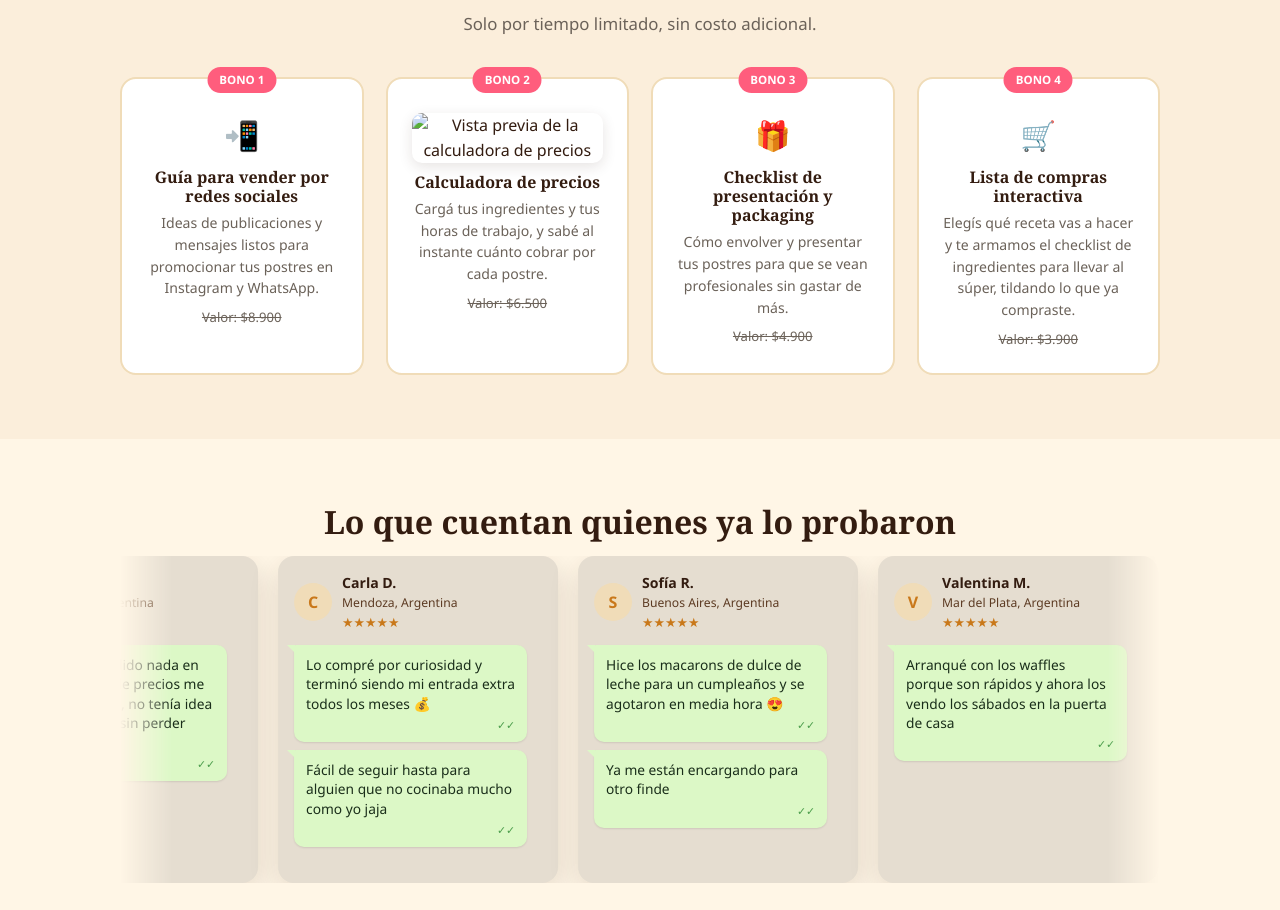
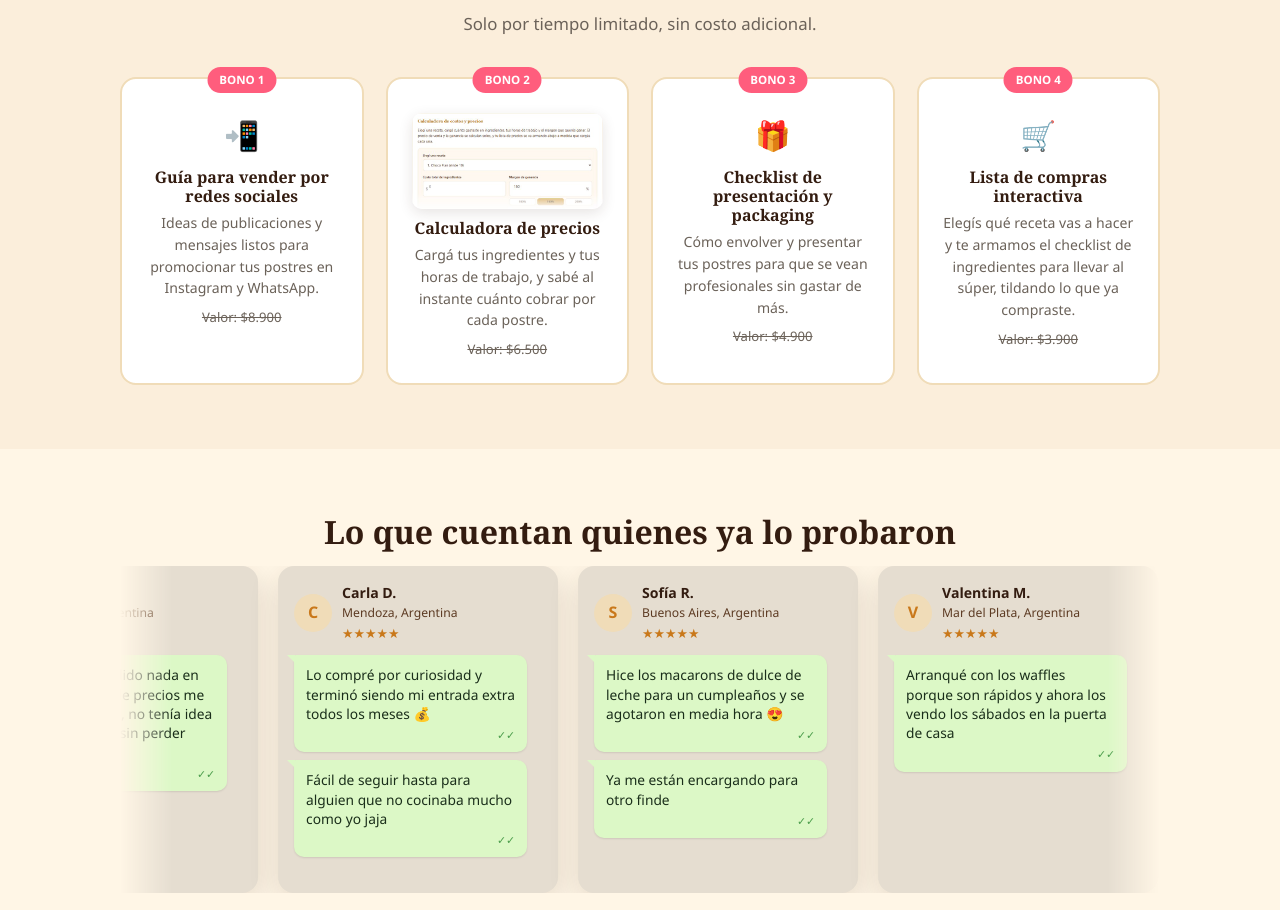
Before and after one commit to CampusEmprendedor/Postres-de-Oro, a plain HTML site: page index.html in a window 1280 px wide. Shown: the part 4949-5859 px from the top of the page. Drawn offline with Linux system fonts and the light colour scheme.

Commit message:
Update index.html

```diff
--- a/index.html
+++ b/index.html
@@ -729,7 +729,7 @@
       </div>
       <div class="bonus-card">
         <span class="bonus-tag">BONO 2</span>
-        <img class="bonus-preview" src="img/bono2-preview.jpg" alt="Vista previa de la calculadora de precios" loading="lazy">
+        <img class="bonus-preview" src="img/recetas/bono2-preview.jpg" alt="Vista previa de la calculadora de precios" loading="lazy">
         <h3>Calculadora de precios</h3>
         <p>Cargá tus ingredientes y tus horas de trabajo, y sabé al instante cuánto cobrar por cada postre.</p>
         <div class="bonus-value">Valor: $6.500</div>
```
